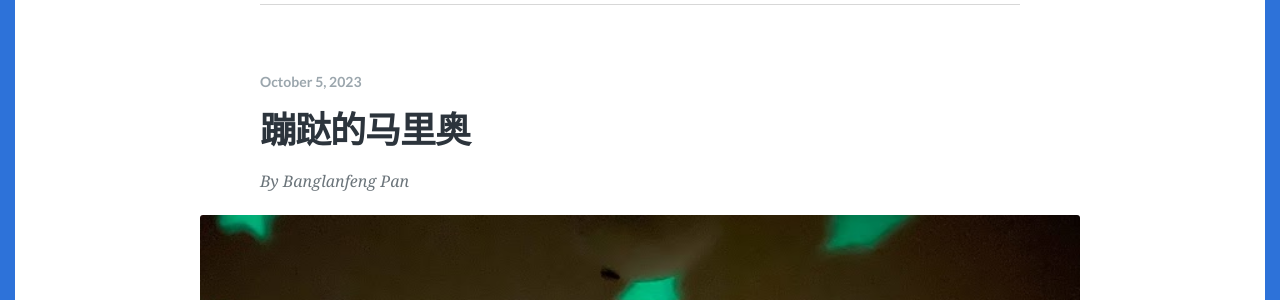
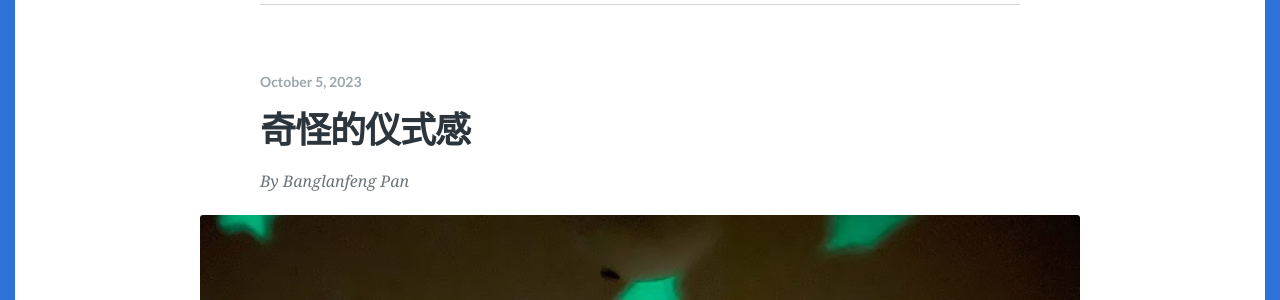
Before and after one commit to spiderPan/APMY, a Jekyll site: the page built from _posts/2023-10-06-奇怪的仪式感.md, in a window 1280 px wide. Shown: the part 153-453 px from the top of the page. Built offline with Jekyll 4.4.1, drawn with Linux system fonts in a browser that asks for light colours; some web fonts are replaced.

Commit message:
testing the output to pdf

```diff
--- a/_posts/2023-10-06-奇怪的仪式感.md
+++ b/_posts/2023-10-06-奇怪的仪式感.md
@@ -1,6 +1,6 @@
 ---
 layout: post
-title: "蹦跶的马里奥"
+title: "奇怪的仪式感"
 description: ""
 date: 2023-10-05
 feature_image: images/stars.jpeg
```
Also changed, not shown: .github/workflows/post_to_img.yml (added).
